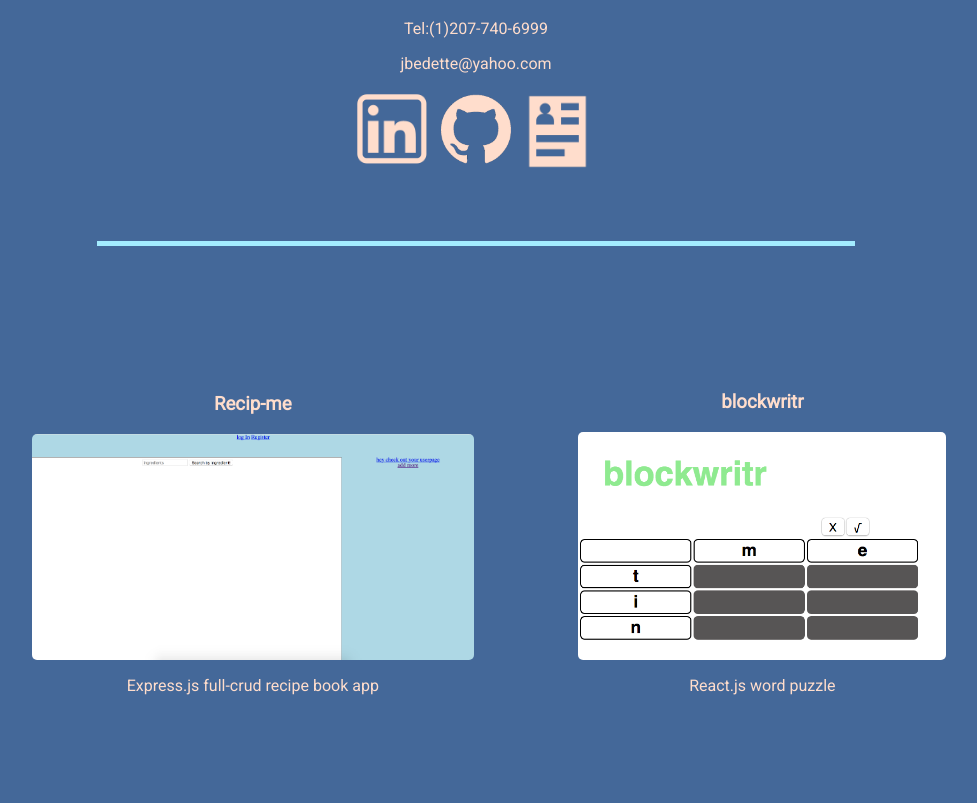
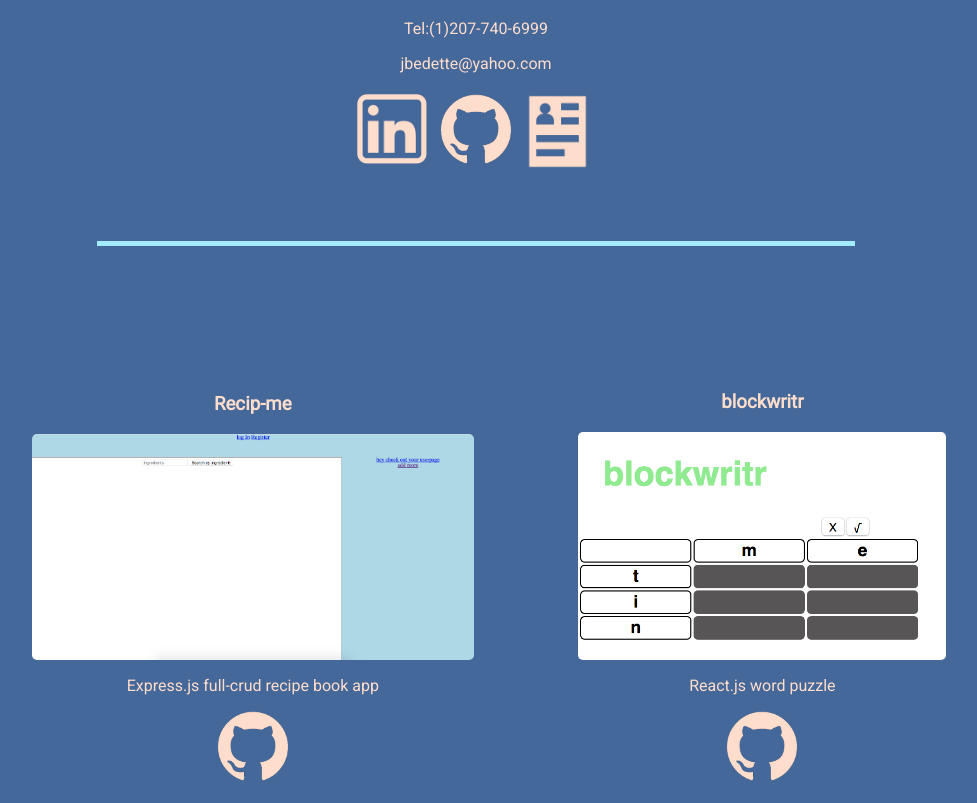
Before and after one commit to jbedette/jbedette.github.io, a plain HTML site: page index.html in a window 1280 px wide. Shown: the part 394-1197 px from the top of the page, without its empty margins (164-1141 px from the left). Before the commit the page ends 1113 px from the top, so only its background shows below. Drawn offline with Linux system fonts and the light colour scheme; a script that the page names is missing.

Commit message:
code links

```diff
--- a/index.html
+++ b/index.html
@@ -38,6 +38,7 @@
               </a>
           </div>
           <p>Express.js full-crud recipe book app</p>
+          <a href="https://github.com/jbedette/recip-me"><img class='github' src="./css/github.png"></a>
       </div>
 
       <div class='projectDiv'>
@@ -48,6 +49,7 @@
               </a>
           </div>
           <p>React.js word puzzle</p>
+          <a href="https://github.com/jbedette/blockwritr-demo"><img class='github' src="./css/github.png"></a>
       </div>
   </body>
   </html>
```
